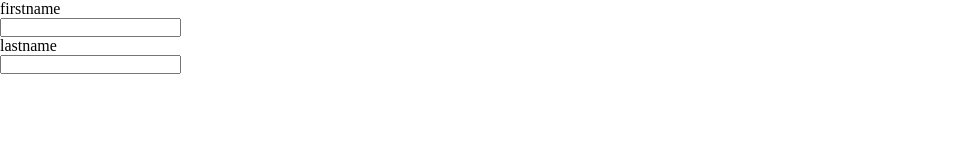
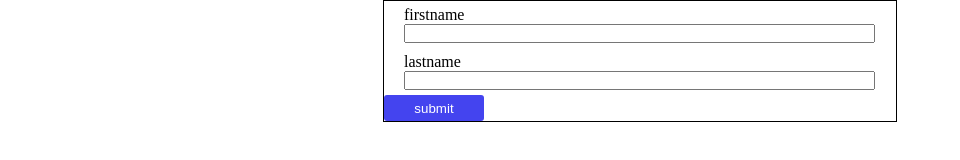
Before and after one commit to banjoSolomon/JavaScriptNokia, a plain HTML site: page myApp/index.html in a window 1280 px wide. Shown: the whole page, without its empty margins (0-960 px from the left). Drawn offline with Linux system fonts and the light colour scheme.

Commit message:
javaScript

```diff
--- a/myApp/index.css
+++ b/myApp/index.css
@@ -2,3 +2,29 @@
     margin: 0;
     padding: 0;
 }
+.mainContainer{
+   /* padding-top: 30px;*/
+    width: 40vw;
+    margin: auto;
+    border: 1px solid black;
+
+}
+
+
+.inputContainer{
+    padding: 5px 20px;
+}
+.inputContainer input{
+    width: 99%;
+}
+.submit{
+    width: 100px;
+    background-color: rgb(68, 68, 239);
+    color: white;
+    border: none;
+    height: 26px;
+    border-radius: 3px;
+}
+.submit:hover{
+    background-color: rgb(0, 102, 255);
+}
--- a/myApp/index.html
+++ b/myApp/index.html
@@ -10,15 +10,20 @@
 </head>
 <body>
   <div class="mainContainer">
-      <div class="inputContainer">
-          <p>firstname</p>
-          <input type="text">
-      </div>
+     <form action="">
+         <div class="inputContainer">
+             <p>firstname</p>
+             <input id="firstname" type="text">
+         </div>
+         <div class="inputContainer">
+             <p>lastname</p>
+             <input class="lastName" type="text">
+         </div>
+         <button class="submit">submit</button>
+
+     </form>
   </div>
-  <div class="inputContainer">
-      <p>lastname</p>
-      <input type="text">
-  </div>
+
 
 <script src="index.js"></script>
 </body>
```
